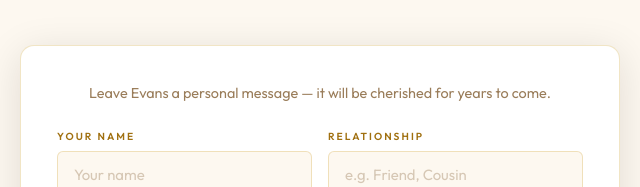
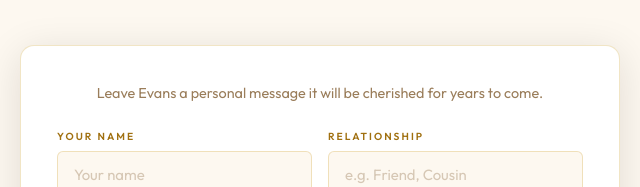
Before and after one commit to allygetter/graduation-invite, a website: page public/index.html in a window 1280 px wide. Shown: the part 3113-3300 px from the top of the page, 320-960 px from the left. Drawn offline with nearby package versions, Linux system fonts and the light colour scheme; no server answers.

Commit message:
Update index.html

```diff
--- a/public/index.html
+++ b/public/index.html
@@ -382,7 +382,7 @@ footer{background:#110a02;padding:48px 24px;text-align:center;border-top:1px sol
       <p class="msg-loading">Loading messages...</p>
     </div>
     <div class="msg-form-wrap reveal">
-      <p>Leave Evans a personal message — it will be cherished for years to come.</p>
+      <p>Leave Evans a personal message it will be cherished for years to come.</p>
       <div class="msg-form-inner">
         <div class="form-error" id="msgError"></div>
         <div class="msg-row">
```
